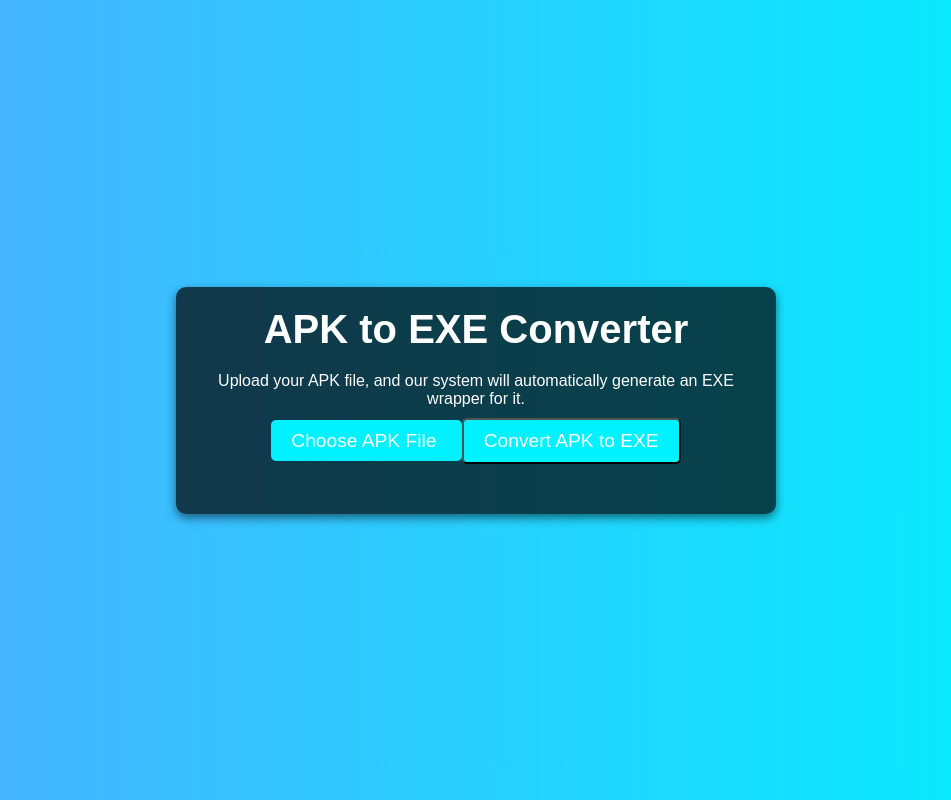
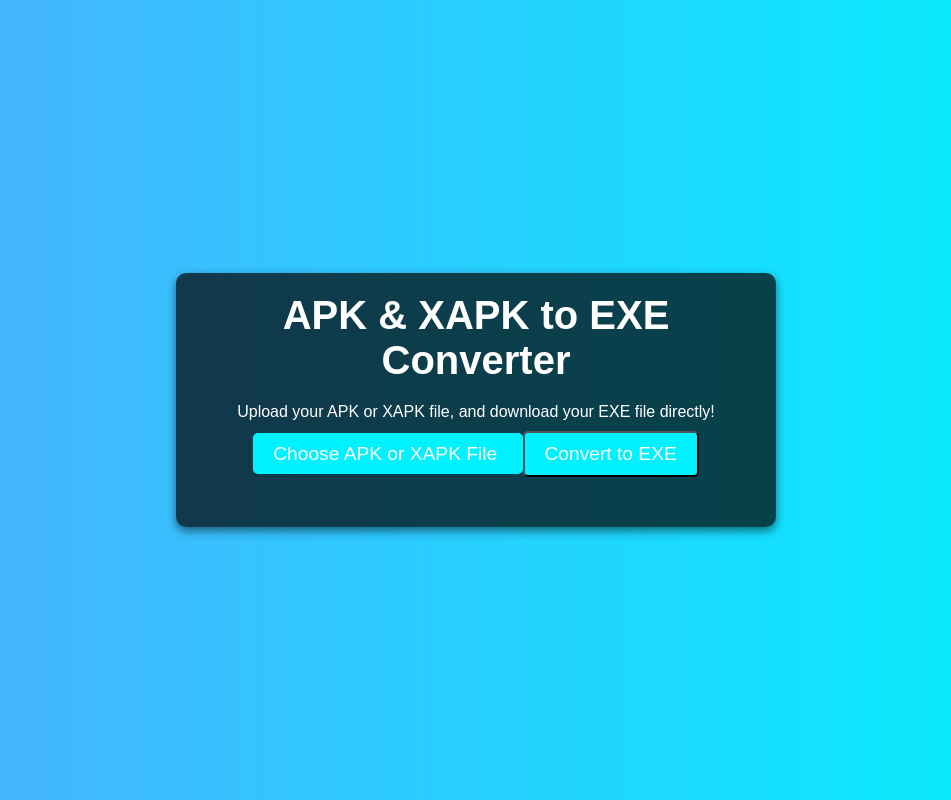
Before and after one commit to Aakeshhappy/apk-to-exe-converter, a plain HTML site: page index.html in a window 1280 px wide. Shown: the whole page, without its empty margins (164-1115 px from the left). Drawn offline with Linux system fonts and the light colour scheme.

Commit message:
index.html

```diff
--- a/index.html
+++ b/index.html
@@ -3,24 +3,22 @@
 <head>
   <meta charset="UTF-8">
   <meta name="viewport" content="width=device-width, initial-scale=1.0">
-  <title>APK to EXE Converter</title>
+  <title>APK & XAPK to EXE Converter</title>
   <link rel="stylesheet" href="style.css">
 </head>
 <body>
   <div class="container">
-    <h1>APK to EXE Converter</h1>
-    <p>Upload your APK file, and our system will automatically generate an EXE wrapper for it.</p>
+    <h1>APK & XAPK to EXE Converter</h1>
+    <p>Upload your APK or XAPK file, and download your EXE file directly!</p>
     <form id="uploadForm" enctype="multipart/form-data">
       <label for="apkFile" class="upload-btn">
-        Choose APK File
-        <input type="file" id="apkFile" name="apkFile" accept=".apk" required />
+        Choose APK or XAPK File
+        <input type="file" id="apkFile" name="apkFile" accept=".apk, .xapk" required />
       </label>
-      <button type="submit" class="submit-btn">Convert APK to EXE</button>
+      <button type="submit" class="submit-btn">Convert to EXE</button>
     </form>
     <p id="statusMessage"></p>
-    <p id="downloadLink" style="display:none;">Download your EXE from the <a href="" target="_blank">Actions tab</a>.</p>
   </div>
-
   <script src="script.js"></script>
 </body>
 </html>
```
